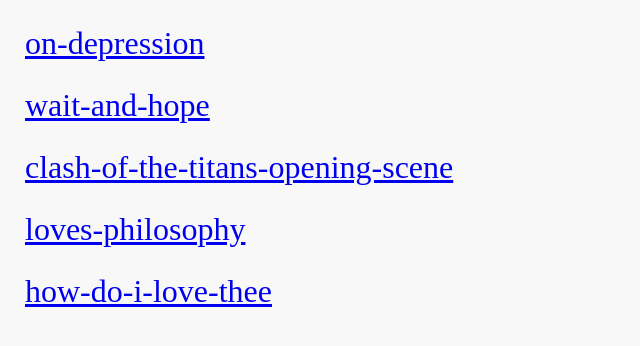
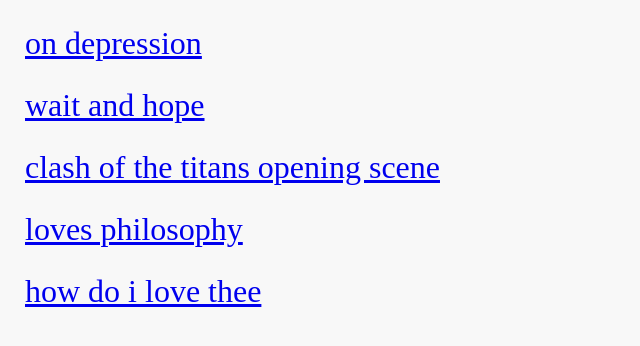
Before and after one commit to xiankui/learn-english, a website: page recite/index.html in a window 1280 px wide. Shown: the whole page, without its empty margins (0-640 px from the left). Drawn offline with Linux system fonts and the light colour scheme.

Commit message:
Update index.html

```diff
--- a/recite/index.html
+++ b/recite/index.html
@@ -23,16 +23,16 @@
   <div id="content"></div>
   <script>
     const recites = [
-      'on-depression.md',
-      'wait-and-hope.md',
-      'clash-of-the-titans-opening-scene.md',
-      'loves-philosophy.md',
-      'how-do-i-love-thee.md'
+      'on-depression',
+      'wait-and-hope',
+      'clash-of-the-titans-opening-scene',
+      'loves-philosophy',
+      'how-do-i-love-thee'
     ];
 
     const rawHtml = `
       <ul>
-        ${recites.map(recite => (`<li><a href="./${recite}">${recite.split('\.')[0]}</a></li>`)).join('')}
+        ${recites.map(recite => (`<li><a href="./${recite}">${recite.split('-').join(' ')}</a></li>`)).join('')}
       </ul>
     `;
 
```
